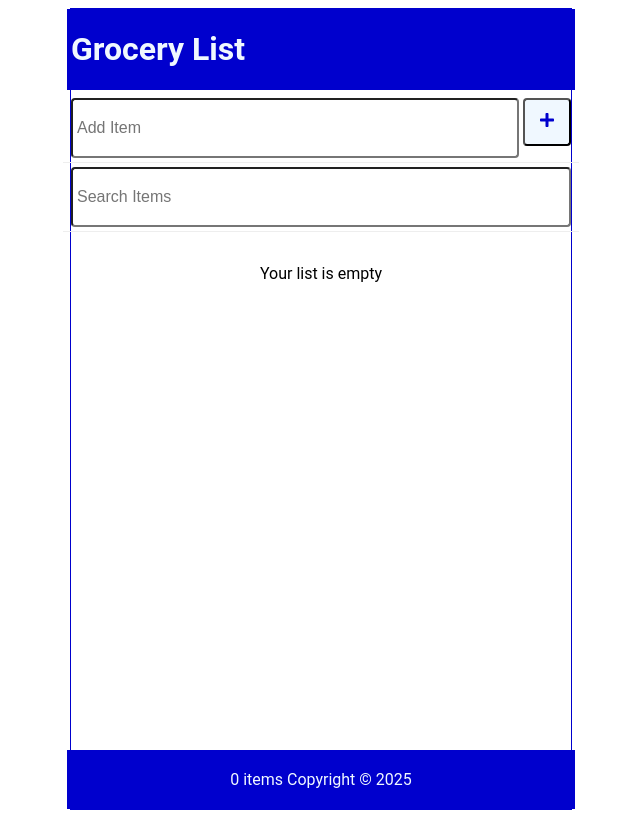
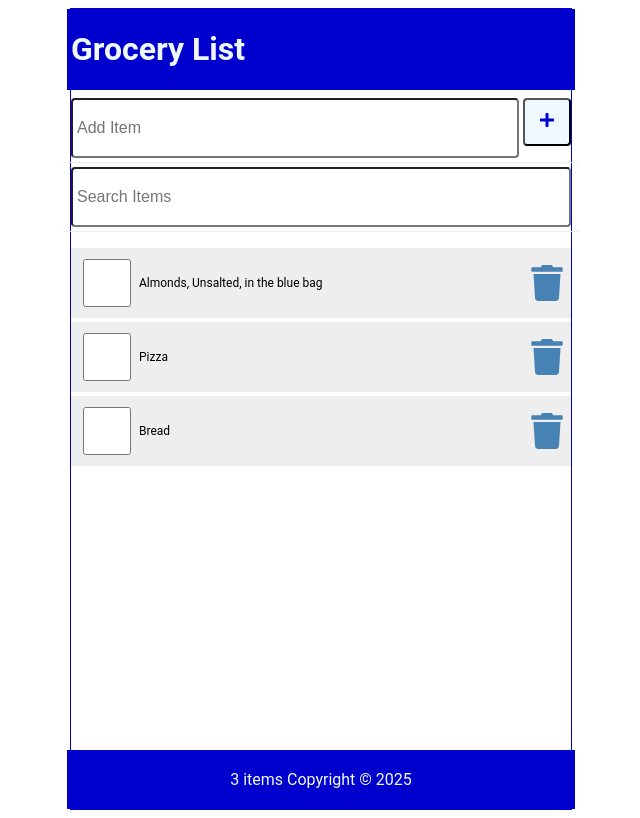
Before and after one commit to Mario-Gozie/React-Course, a React (Create React App) app in the folder 01tutorial/: page / in a window 1280 px wide. Shown: the whole page, without its empty margins (319-959 px from the left). Built offline with nearby package versions, Linux system fonts and the light colour scheme; no server answers; data requests are answered from the project's data file.

Commit message:
I was able to work on handing error and improving loading effect

```diff
--- a/01tutorial/src/App.js
+++ b/01tutorial/src/App.js
@@ -8,7 +8,7 @@ import React from "react";
 import { useState, useEffect } from "react";
 
 function App() {
-  const API_URL = "http://localhost:3500/itemss";
+  const API_URL = "http://localhost:3500/items";
 
   // Please Note that keys are very important in creating list items for react as it is a way which react identify items that has changed.
   const [items, setItems] = useState(
@@ -18,6 +18,7 @@ function App() {
 
   const [search, setSearch] = useState("");
   const [fetchError, setFetchError] = useState(null);
+  const [isLoading, setIsLoading] = useState(true);
 
   useEffect(() => {
     // localStorage.setItem("shoppinglist", JSON.stringify(items));
@@ -27,16 +28,20 @@ function App() {
         const response = await fetch(API_URL);
         if (!response.ok) throw Error("Did not recieve expected data");
         const listItems = await response.json();
-        console.log(listItems);
+        // console.log(listItems);
         setItems(listItems);
         setFetchError(null);
       } catch (err) {
         // console.log(err.message);
         setFetchError(err.message);
+      } finally {
+        setIsLoading(false);
       }
     };
 
+    setTimeout(() => {
       (async () => fetchItems())();
+    }, 2000);
   }, []); // This useEffect works when sight loads, that's why the array is empty.
 
   // This Data below was Passed into the Use state Before Now
@@ -106,6 +111,10 @@ function App() {
         handleSubmit={handleSubmit}
       />
       <SerchItem search={search} setSearch={setSearch} />
+      <main>
+        {isLoading && <p>Loading Items...</p>}
+        {fetchError && <p style={{ color: "red" }}>{`Error: ${fetchError}`}</p>}
+        {!fetchError && !isLoading && (
           <CreateList
             items={items.filter((item) =>
               item.item.toLowerCase().includes(search.toLowerCase())
@@ -113,6 +122,8 @@ function App() {
             handleCheck={handleCheck}
             handleDelete={handleDelete}
           />
+        )}
+      </main>
 
       <Footer length={items.length} />
     </div>
--- a/01tutorial/src/createList.js
+++ b/01tutorial/src/createList.js
@@ -4,7 +4,7 @@ import React from "react";
 
 function CreateList({ items, handleCheck, handleDelete }) {
   return (
-    <main>
+    <>
       {items.length ? (
         <ItemList
           items={items}
@@ -14,7 +14,7 @@ function CreateList({ items, handleCheck, handleDelete }) {
       ) : (
         <p style={{ marginTop: "2rem" }}>Your list is empty</p>
       )}
-    </main>
+    </>
   );
 }
 
```
Lines whose indentation alone changed are shown as unchanged.
